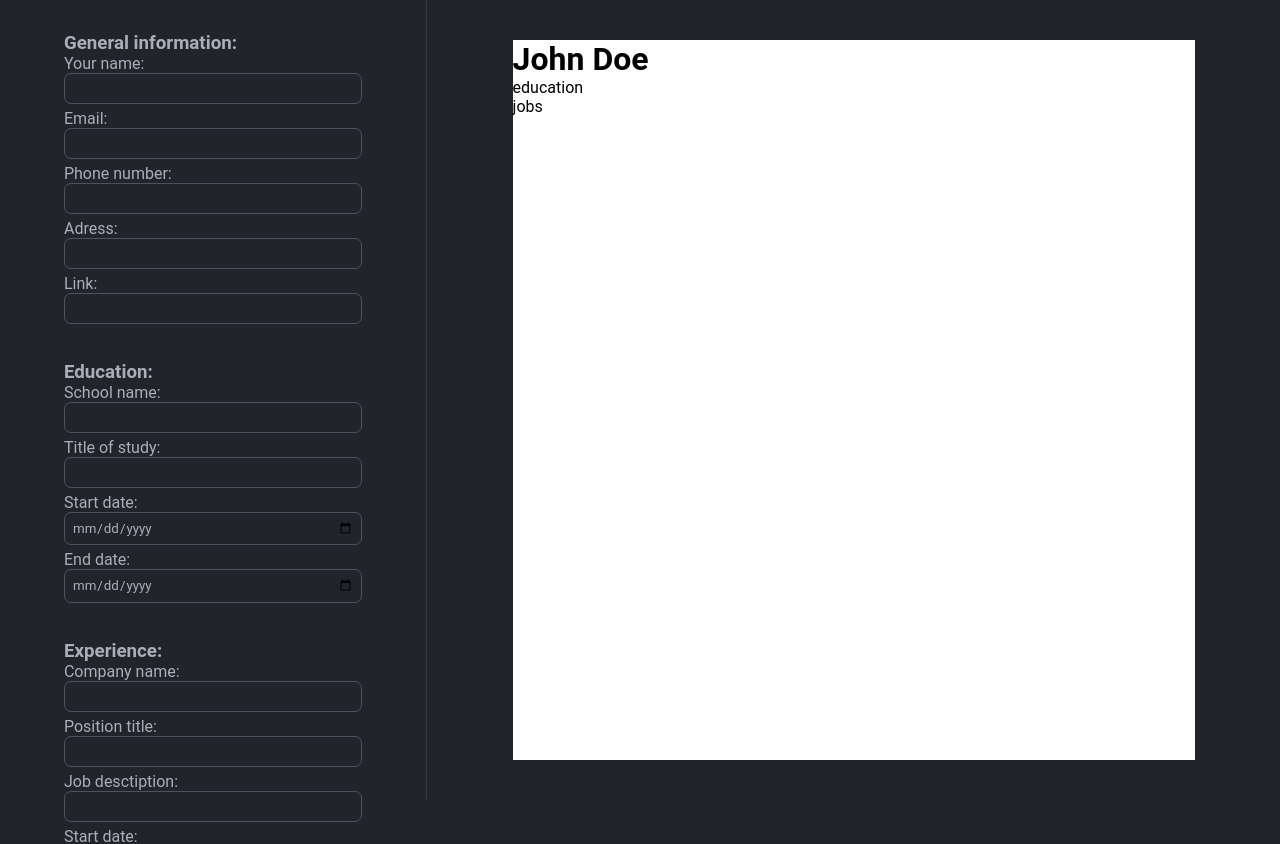
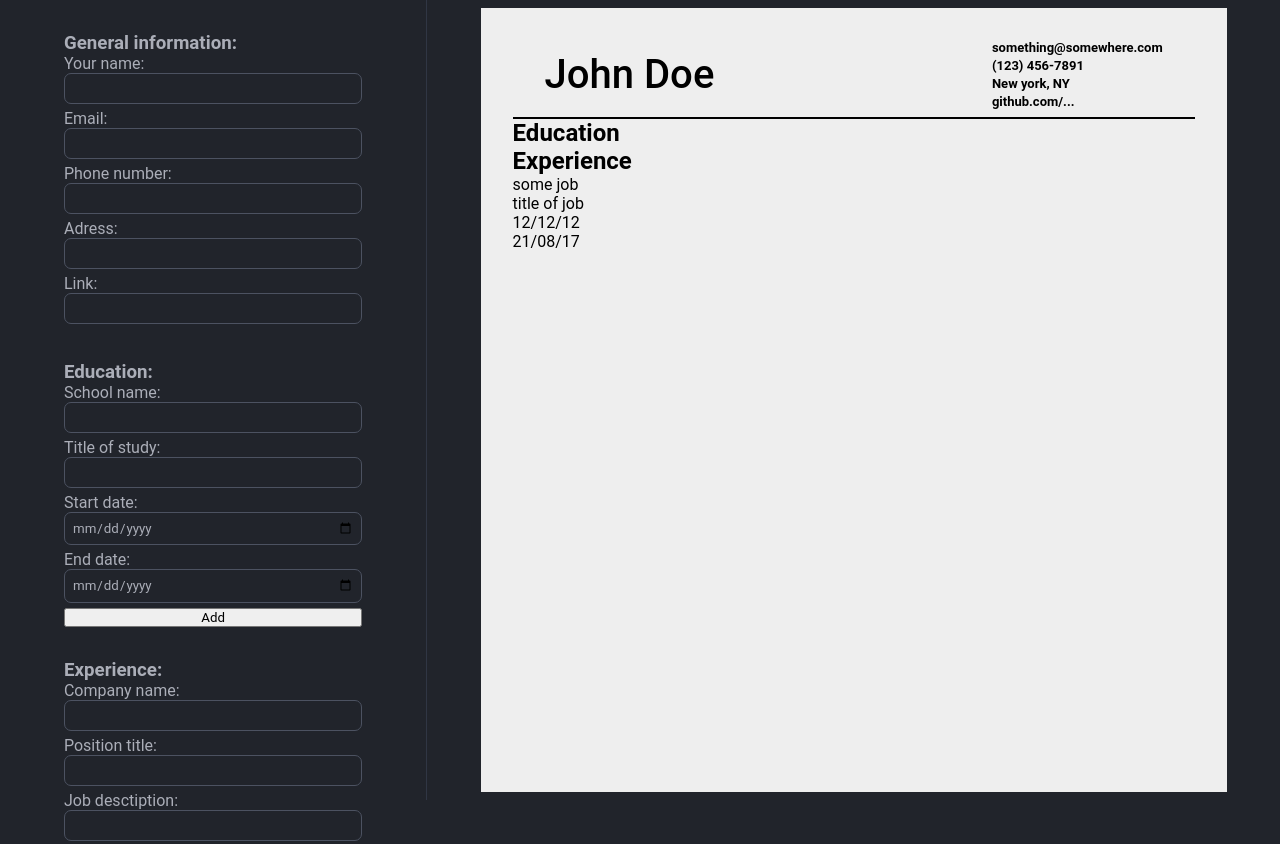
Before and after one commit to grawash/cv-application, a React (Create React App) app: page / in a window 1280 px wide. Shown: the top 844 px of the page. Built offline with nearby package versions, Linux system fonts and the light colour scheme.

Commit message:
adding/displaying education

```diff
--- a/src/App.js
+++ b/src/App.js
@@ -3,27 +3,60 @@ import InputSide from "./components/InputSide";
 import Preview from "./components/Preview";
 import './styles/style.css'
 class App extends Component {
-  constructor() {
-    super();
+  constructor(props) {
+    super(props);
 
     this.state = {
       name: 'John Doe',
-      task: { text: ''},
-      tasks: [],
+      email: 'something@somewhere.com',
+      phone: '(123) 456-7891',
+      adress: 'New york, NY',
+      link: 'github.com/...',
+      education: [],
+      experience: [],
     };
+    this.addEducation = this.addEducation.bind(this);
+    this.addExperience = this.addExperience.bind(this);
+
   }
-  changeName = (e) => {
+  changeValue = (e) => {
+    let key = e.target.name
     this.setState(
       {
-        name: e.target.value,
+        [key]: e.target.value,
       }
     )
+  }
+  addEducation(obj){
+    this.setState(
+      {
+        education: this.state.education.concat(obj),
+      }
+    )
+    console.log(this.state.education);
+  }
+  addExperience(obj){
+    this.setState(
+      {
+        experience: this.state.experience.concat(obj),
+      }
+    )
+    console.log(this.state.experience);
   }
   render() {
     return (
       <div className="generalContainer">
-        <InputSide changeName={this.changeName} />
-        <Preview name={this.state.name}  />
+        <InputSide changeName={this.changeValue} addEducation={this.addEducation} addExperience={this.addExperience} />
+        <Preview
+        name={this.state.name}
+        email={this.state.email}
+        phone={this.state.phone}
+        adress={this.state.adress}
+        link={this.state.link}
+        education={this.state.education}
+        experience={this.state.experience}
+
+          />
       </div>
     );
   }
--- a/src/components/InputSide.js
+++ b/src/components/InputSide.js
@@ -7,7 +7,7 @@ class InputSide extends Component {
   render() {
     return (
       <div className="inputsSide">
-        <Inputs changeName={this.props.changeName} />
+        <Inputs changeName={this.props.changeName} addEducation={this.props.addEducation} addExperience={this.props.addExperience} />
       </div>
     );
   }
--- a/src/components/Inputs.js
+++ b/src/components/Inputs.js
@@ -2,74 +2,100 @@ import React, { Component } from "react";
 class Inputs extends Component {
     constructor(props) {
         super(props);
-      }
+    }
+    handleEducationSubmit = (e) => {
+        e.preventDefault();
+        let obj ={
+            school: e.target.school.value,
+            study: e.target.study.value,
+            start: e.target.startDateEducaion.value,
+            end: e.target.endDateEducation.value,
+            id: (Math.random() + 1).toString(36).substring(7)
+        }
+        this.props.addEducation(obj);
+    }
+    handleExperienceSubmit = (e) => {
+        e.preventDefault();
+        let obj ={
+            company: e.target.company.value,
+            position: e.target.position.value,
+            jobDescribtion: e.target.jobDescribtion.value,
+            start: e.target.StartDateJob.value,
+            end: e.target.endDateJob.value,
+            id: (Math.random() + 1).toString(36).substring(7)
+        }
+        this.props.addEducation(obj);
+    }
+
   render() {
     return (
       <div className="inputs">
         <form className="inputForm">
         <h3>General information:</h3>
             <div>
-                <label for="name">Your name:</label>
+                <label htmlFor="name">Your name:</label>
                 <input type="text" id="name" name="name" onChange={this.props.changeName} />
             </div>
             <div>
-                <label for="email">Email:</label>
-                <input type="text" id="email" name="email" />
+                <label htmlFor="email">Email:</label>
+                <input type="text" id="email" name="email" onChange={this.props.changeName} />
             </div>
             <div>
-                <label for="phone">Phone number:</label>
-                <input type="text" id="phone" name="phone" />
+                <label htmlFor="phone">Phone number:</label>
+                <input type="text" id="phone" name="phone" onChange={this.props.changeName} />
             </div>
             <div>
-                <label for="adress">Adress:</label>
-                <input type="text" id="adress" name="adress" />
+                <label htmlFor="adress">Adress:</label>
+                <input type="text" id="adress" name="adress" onChange={this.props.changeName} />
             </div>
             <div>
-                <label for="link">Link:</label>
-                <input type="text" id="link" name="link" />
+                <label htmlFor="link">Link:</label>
+                <input type="text" id="link" name="link" onChange={this.props.changeName} />
             </div>
         </form>
-        <form className="inputForm">
+        <form className="inputForm" onSubmit={this.handleEducationSubmit}>
         <h3>Education:</h3>
             <div>
-                <label for="school">School name:</label>
+                <label htmlFor="school">School name:</label>
                 <input type="text" id="school" name="school" />
             </div>
             <div>
-                <label for="study">Title of study:</label>
+                <label htmlFor="study">Title of study:</label>
                 <input type="text" id="study" name="study" />
             </div>
             <div>
-                <label for="startDateEducaion">Start date:</label>
+                <label htmlFor="startDateEducaion">Start date:</label>
                 <input type="date" id="startDateEducaion" name="startDateEducaion" />
             </div>
             <div>
-                <label for="endDateEducation">End date:</label>
+                <label htmlFor="endDateEducation">End date:</label>
                 <input type="date" id="endDateEducation" name="endDateEducation" />
             </div>
+            <button type="submit">Add</button>
         </form>
-        <form className="inputForm">
+        <form className="inputForm" onSubmit={this.handleExperienceSubmit}>
         <h3>Experience:</h3>
             <div>
-                <label for="company">Company name:</label>
+                <label htmlFor="company">Company name:</label>
                 <input type="text" id="company" name="company" />
             </div>
             <div>
-                <label for="position">Position title:</label>
+                <label htmlFor="position">Position title:</label>
                 <input type="text" id="position" name="position" />
             </div>
             <div>
-                <label for="jobDescribtion">Job desctiption:</label>
+                <label htmlFor="jobDescribtion">Job desctiption:</label>
                 <input type="text" id="jobDescribtion" name="jobDescribtion" />
             </div>
             <div>
-                <label for="StartDateJob">Start date:</label>
+                <label htmlFor="StartDateJob">Start date:</label>
                 <input type="date" id="StartDateJob" name="StartDateJob" />
             </div>
             <div>
-                <label for="endDateJob">End date:</label>
+                <label htmlFor="endDateJob">End date:</label>
                 <input type="date" id="endDateJob" name="endDateJob" />
             </div>
+            <button type="submit">Add</button>
         </form>
       </div>
     );
--- a/src/components/Preview.js
+++ b/src/components/Preview.js
@@ -7,9 +7,38 @@ class Preview extends Component {
         return (
         <div className="preview">
             <div className="resumeContainer">
-                <h1>{this.props.name}</h1>
-                <p>education</p>
-                <p>jobs</p>
+                <div className="generalInfo">
+                    <h1 className="previewName">{this.props.name}</h1>
+                    <div className="contacts">
+                        <p>{this.props.email}</p>
+                        <p>{this.props.phone}</p>
+                        <p>{this.props.adress}</p>
+                        <p>{this.props.link}</p>
+                    </div>
+                </div>
+                    <div className="nameBorder"></div>
+                <div className="education">
+                    <h2>Education</h2>
+                        {
+                            this.props.education.map((val,index) => {
+                                return(
+                                    <div key={val.id}>
+                                        <p>{val.school}</p>
+                                        <p>{val.study}</p>
+                                        <p>{val.start}</p>
+                                        <p>{val.end}</p>
+                                    </div>
+                                )
+                            })
+                        }
+                </div>
+                <div className="experience">
+                    <h2>Experience</h2>
+                    <p>some job</p>
+                    <p>title of job</p>
+                    <p>12/12/12</p>
+                    <p>21/08/17</p>
+                </div>
             </div>
         </div>
         );
--- a/src/styles/style.css
+++ b/src/styles/style.css
@@ -66,10 +66,33 @@ body{
     flex-direction: column;
 }
 .resumeContainer{
-    background-color: white;
+    background-color: rgb(238, 238, 238);
     height: 90%;
     width: 80%;
     margin:auto;
     margin-top: auto;
     color: black;
+    padding: 2rem;
 }
+.generalInfo{
+    display: flex;
+    box-sizing: border-box;
+    align-items: center;
+    margin: 0 2rem;
+    margin-bottom: 0.5rem;
+}
+.previewName{
+    flex-grow: 1;
+    font-size: 2.5rem;
+    font-weight: 500;
+}
+.contacts{
+    display: flex;
+    flex-direction: column;
+    font-weight: 600;
+    font-size: small;
+    gap: 3px;
+}
+.nameBorder{
+    border-bottom: 2px solid black;
+}
```
